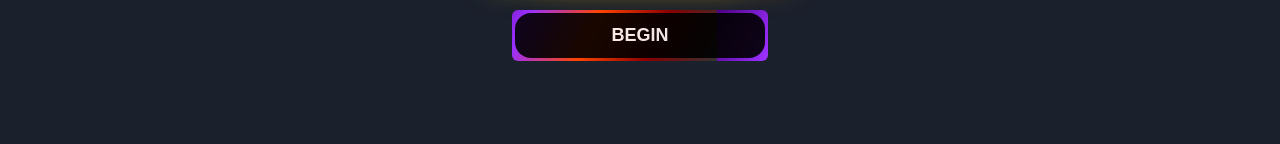
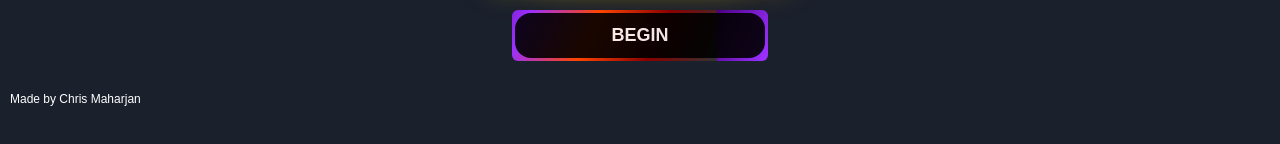
Before and after one commit to klassic3/GhostWriterGame, a React (Vite) app in the folder Game/client/: page / in a window 1280 px wide. Shown: the part 662-806 px from the top of the page. Built offline with nearby package versions, Linux system fonts and the light colour scheme; no server answers.

Commit message:
Credits added

```diff
--- a/Game/client/src/pages/Game.jsx
+++ b/Game/client/src/pages/Game.jsx
@@ -8,6 +8,9 @@ import emptyheart from "/images/empty.png";
 import fullheart from "/images/heart.png";
 import { getWord } from "../services/gameService";
 import { update } from "../services/userService";
+
+import { toast } from "react-toastify";
+
 
 export default function Game() {
     const location = useLocation();
@@ -39,6 +42,7 @@ export default function Game() {
             const randomWord = await getWord();
             setWord(randomWord);
             setLoading(false);
+            toast.success("Enter the word to start the game!");
         };
         if (!word.length) {
             initialWord();
--- a/Game/client/src/pages/Root.jsx
+++ b/Game/client/src/pages/Root.jsx
@@ -58,6 +58,7 @@ export default function Root() {
     }, []); // Empty dependency array ensures this runs only once on mount
 
     return (
+        <div>
             <div className="homepage-container">
                 {/* Main Homepage Image */}
                 <div className="homepage-image-container">
@@ -95,6 +96,13 @@ export default function Root() {
                         BEGIN
                     </button>
                 </a>
+
+
+            </div>
+            {/* Made by me section */}
+            <div className="credits">
+                <p>Made by Chris Maharjan</p>
+            </div>
         </div>
     );
 }
--- a/Game/client/src/styles/Game.css
+++ b/Game/client/src/styles/Game.css
@@ -1,6 +1,6 @@
 /* Styles for the game wrapper container */
 .game-wrapper {
-    height: 100%;
+    height: 100vh;
     justify-content: center;
     align-items: center;
 }
@@ -580,3 +580,17 @@
         transform: rotate(-1turn);
     }
 }
+
+
+/*credits*/
+
+.credits {
+    position: sticky;
+    bottom: 10px; /* Adjust the distance from the bottom */
+    right: 10px; /* Adjust the distance from the right */
+    color: white; /* Text color */
+    padding: 10px;
+    border-radius: 5px; /* Optional: add rounded corners */
+    font-size: 12px; /* Optional: adjust font size */
+    z-index: 1000; /* Ensure it stays on top of other elements */
+}
--- a/Game/client/src/styles/GameOver.css
+++ b/Game/client/src/styles/GameOver.css
@@ -2,6 +2,7 @@
 .GOcontainer {
     position: relative;
     display: flex;
+    height: 100vh;
     flex-direction: column;
     justify-content: center;
     align-items: center;
```
Lines whose indentation alone changed are shown as unchanged.
